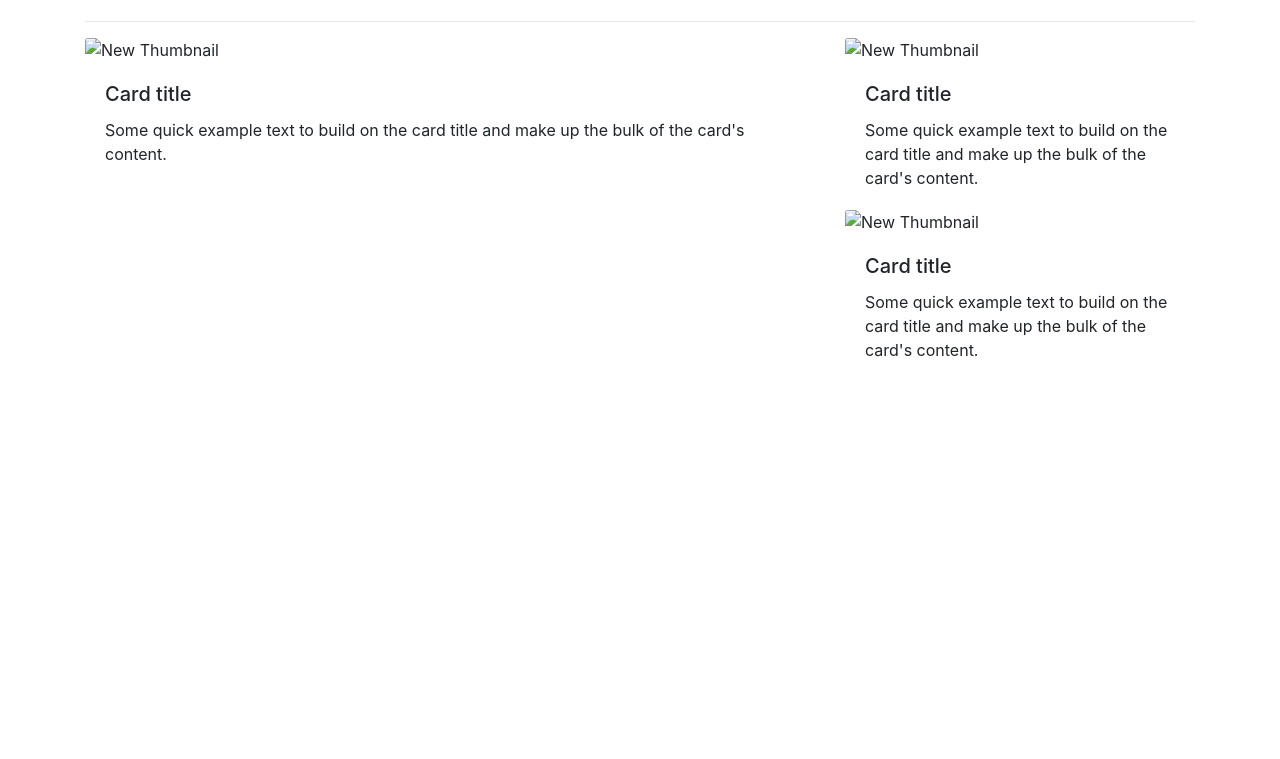
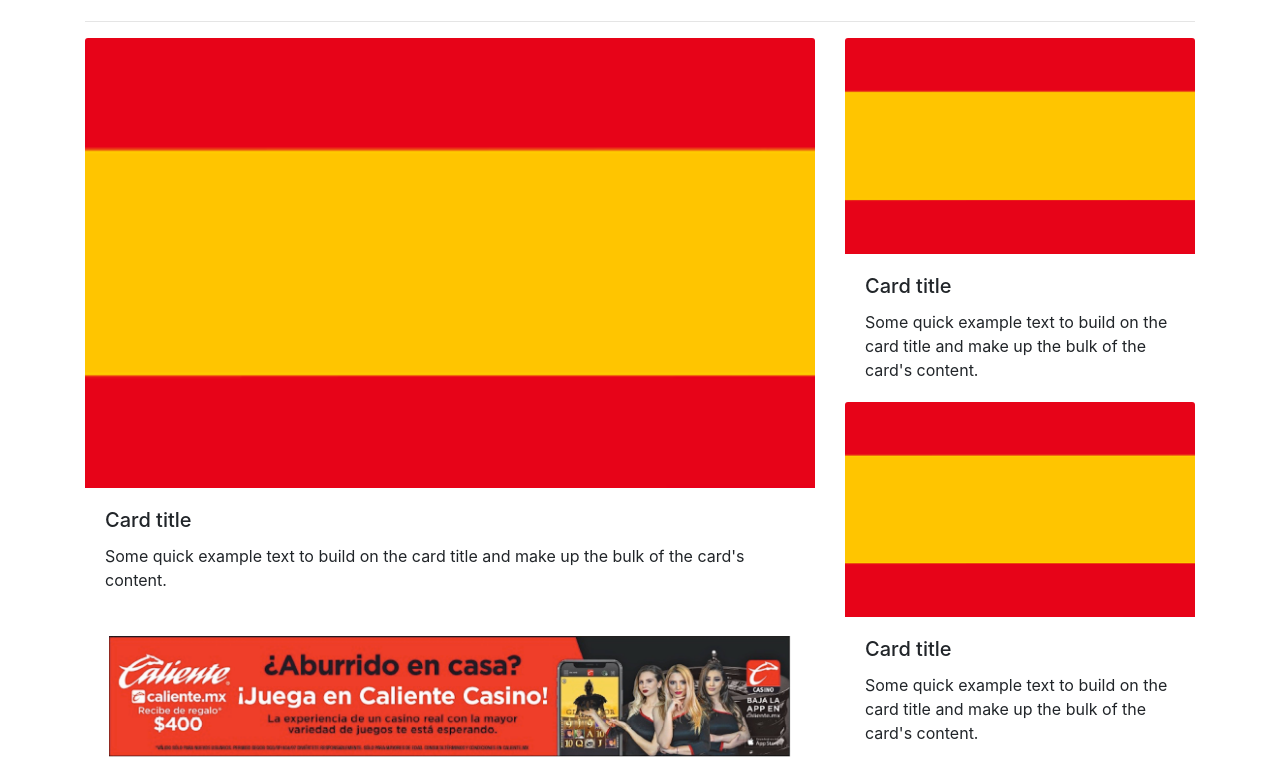
Before and after one commit to CitlaliSC/marca1, a plain HTML site: page index.html in a window 1280 px wide. Shown: the part 41-800 px from the top of the page. Drawn offline with nearby package versions, Linux system fonts and the light colour scheme; the site is published under a folder, as on GitHub Pages, so addresses that start at the root find nothing.

Commit message:
Fixing img problem

```diff
--- a/index.html
+++ b/index.html
@@ -21,18 +21,18 @@
                 <hr>
                 <div class="row">
                     <div class="card col-12 col-lg-8 border-0" style="width: 18rem;">
-                        <img src="/assets/espana.png" class="card-img-top" alt="New Thumbnail">
+                        <img src="assets/espana.png" class="card-img-top" alt="New Thumbnail">
                         <div class="card-body">
                           <h5 class="card-title">Card title</h5>
                           <p class="card-text">Some quick example text to build on the card title and make up the bulk of the card's content.</p>
                         </div>
-                        <img src="/assets/anuncio.jpg" class="p-4 d-sm-inline d-none" style="width: 100%;" alt="">
+                        <img src="assets/anuncio.jpg" class="p-4 d-sm-inline d-none" style="width: 100%;" alt="">
                     </div>
                     <div class="col-12 col-lg-4">
                         <div class="row">
                             <div class="col-12 col-sm-6 col-lg-12">
                                 <div class="card border-0">
-                                    <img src="/assets/espana.png" class="card-img-top" alt="New Thumbnail">
+                                    <img src="assets/espana.png" class="card-img-top" alt="New Thumbnail">
                                     <div class="card-body">
                                       <h5 class="card-title">Card title</h5>
                                       <p class="card-text d-sm-inline d-none">Some quick example text to build on the card title and make up the bulk of the card's content.</p>
@@ -41,7 +41,7 @@
                             </div>
                             <div class="col-12 col-sm-6 col-lg-12">
                                 <div class="card border-0">
-                                    <img src="/assets/espana.png" class="card-img-top" alt="New Thumbnail">
+                                    <img src="assets/espana.png" class="card-img-top" alt="New Thumbnail">
                                     <div class="card-body">
                                       <h5 class="card-title">Card title</h5>
                                       <p class="card-text d-sm-inline d-none">Some quick example text to build on the card title and make up the bulk of the card's content.</p>
@@ -51,7 +51,7 @@
                         </div>
                     </div>
                 </div>
-                <img src="/assets/anuncio.jpg" class="p-4" style="width: 100%;" alt="">
+                <img src="assets/anuncio.jpg" class="p-4" style="width: 100%;" alt="">
             </div>
         </main>
 
```
